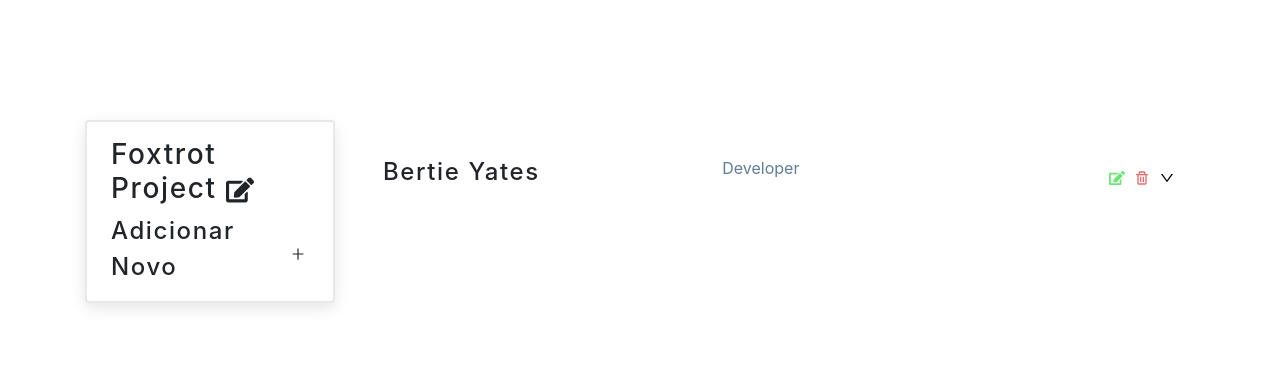
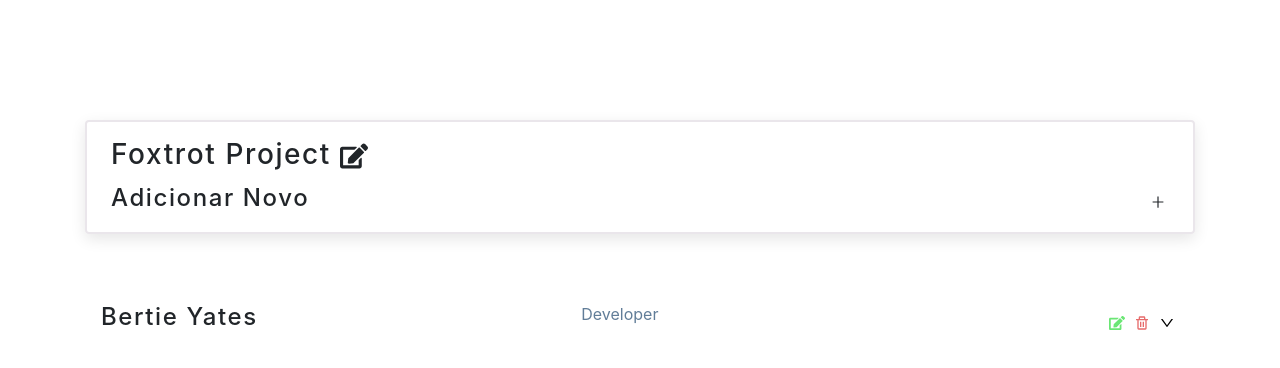
Before and after one commit to ar-rodrigues/foxtrot_corrected, a React (Create React App) app: page / in a window 1280 px wide. Shown: the top 368 px of the page. Built offline with nearby package versions, Linux system fonts and the light colour scheme.

Commit message:
column alignment

```diff
--- a/Client.js
+++ b/Client.js
@@ -1,9 +1,9 @@
 import React from 'react';
-import formDefault from './formDefault';
+//import formDefault from './formDefault';
 
 
 function Client({people}) {
-  const fields = Object.keys(formDefault);
+  //const fields = Object.keys(formDefault);
 
   return (
     <>
--- a/List.js
+++ b/List.js
@@ -2,7 +2,6 @@ import React from "react";
 import { BiTrash } from "react-icons/bi";
 import { FaEdit } from "react-icons/fa";
 import { AiOutlineDown, AiOutlineUp } from "react-icons/ai";
-import Client from './Client';
 
 const List = ({ people, removePerson, editPerson, showClient, setShowClient }) => {
   return (
--- a/index.css
+++ b/index.css
@@ -139,7 +139,6 @@ p {
 
 main {
   min-height: 100vh;
-  display: flex;
   justify-content: center;
   align-items: center;
 }
@@ -151,18 +150,13 @@ main {
   border-radius: var(--radius);
   padding: 2.5rem 2rem;
   max-width: var(--fixed-width);
-  display: grid;
+  display: flex;
+  flex-direction: column;
   gap: 1rem 2rem;
 }
 .container h3 {
   line-height: 1.2;
   font-weight: 500;
-}
-@media screen and (min-width: 992px) {
-  .container {
-    display: grid;
-    grid-template-columns: 250px 1fr;
-  }
 }
 
 /* add section */
```
